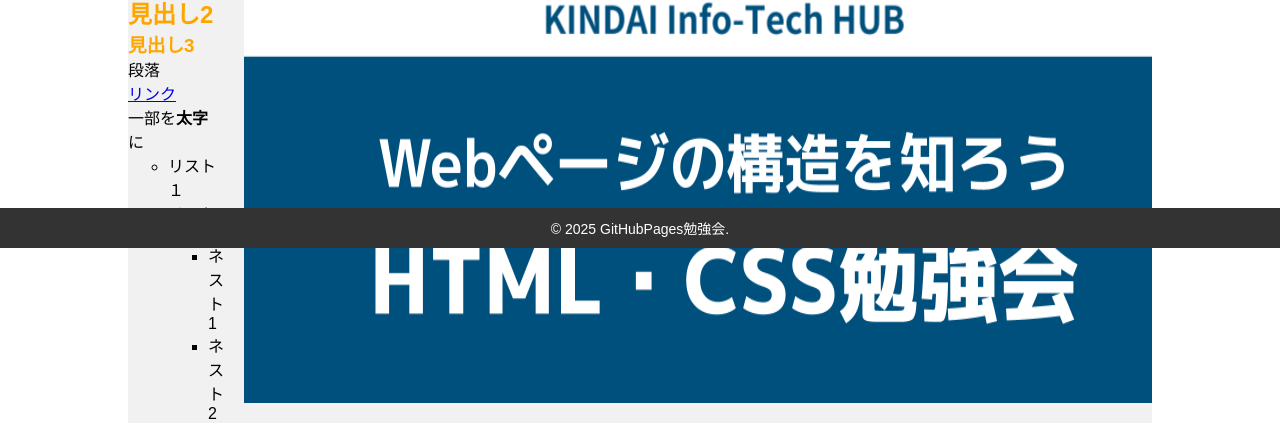
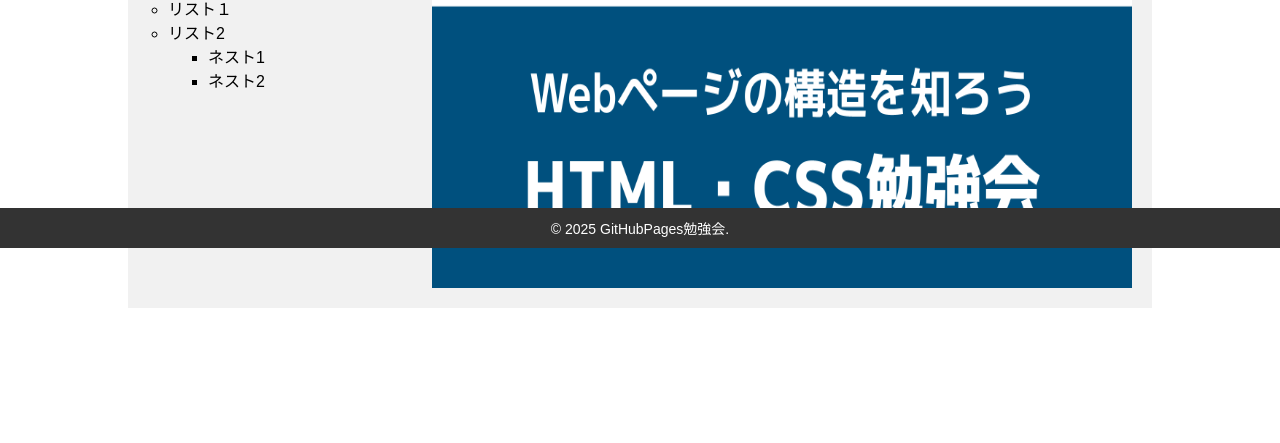
Before and after one commit to TestMasachika/HTML-CSS-study, a plain HTML site: page index.html in a window 1280 px wide. Shown: the part 552-995 px from the top of the page. After the commit the page ends 880 px from the top, so only its background shows below. Drawn offline with Linux system fonts and the light colour scheme.

Commit message:
画像をリサイズ

```diff
--- a/index.html
+++ b/index.html
@@ -77,6 +77,8 @@
         }
 
         .container img {
+            height: 500px;  /* 画像の高さを指定 */
+            width: 700px; /* 画像の幅を指定 */
             margin: 20px; /* 画像の周りに余白を追加 */
         }
 
```
